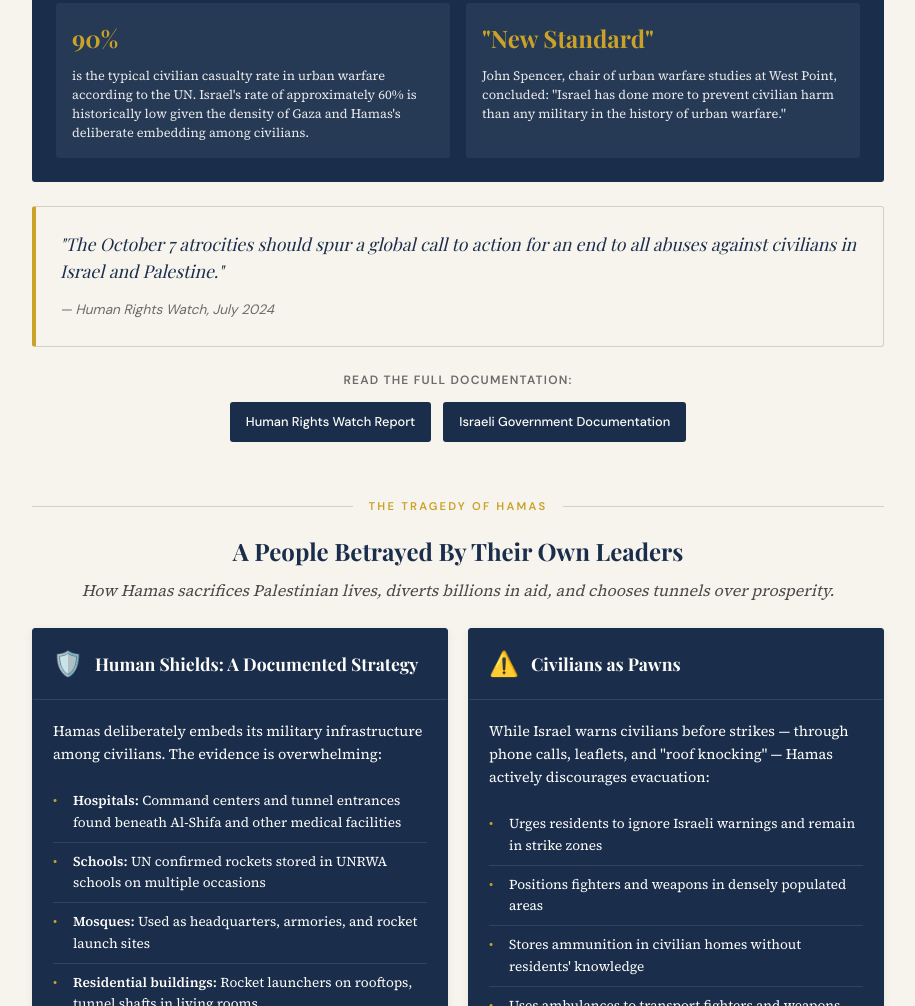
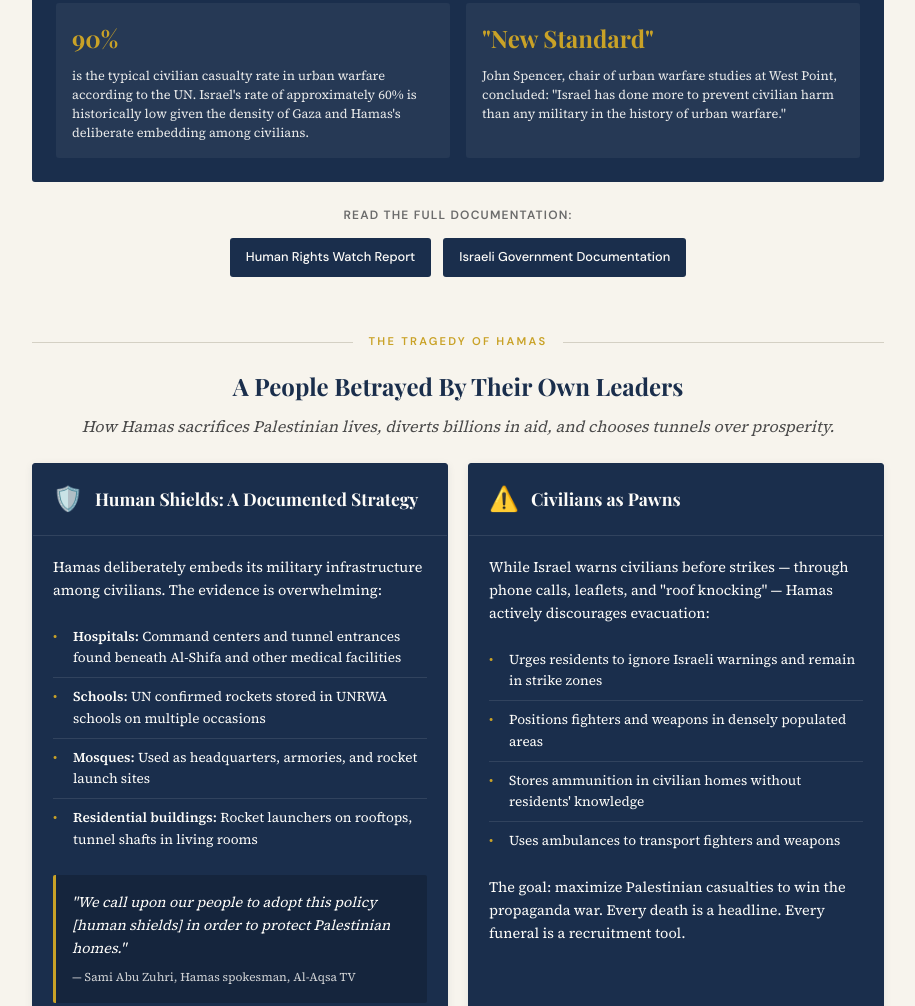
Before and after one commit to LiorShur/Voice-Of-Zion, a plain HTML site: page The Israel Chronicle.html in a window 1280 px wide. Shown: the part 10547-11553 px from the top of the page, without its empty margins (182-1097 px from the left). Drawn offline with nearby package versions, Linux system fonts and the light colour scheme.

Commit message:
Update The Israel Chronicle.html

```diff
--- a/The Israel Chronicle.html
+++ b/The Israel Chronicle.html
@@ -2142,10 +2142,10 @@
             </div>
         </div>
 
-        <div class="october7-quote">
+        <!-- <div class="october7-quote">
             <blockquote>"The October 7 atrocities should spur a global call to action for an end to all abuses against civilians in Israel and Palestine."</blockquote>
             <cite>— Human Rights Watch, July 2024</cite>
-        </div>
+        </div> -->
 
         <div class="october7-links">
             <p class="links-label">Read the Full Documentation:</p>
```
